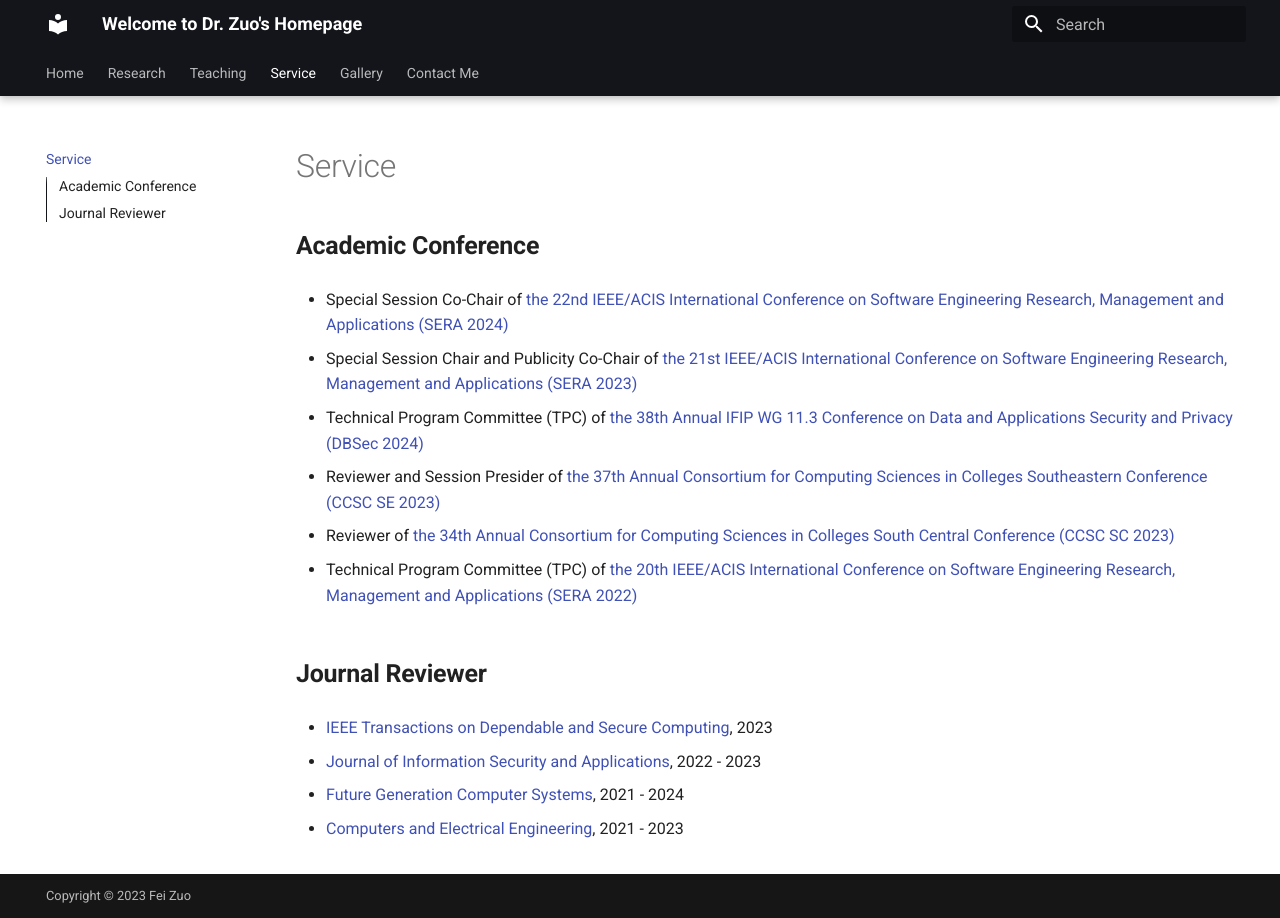
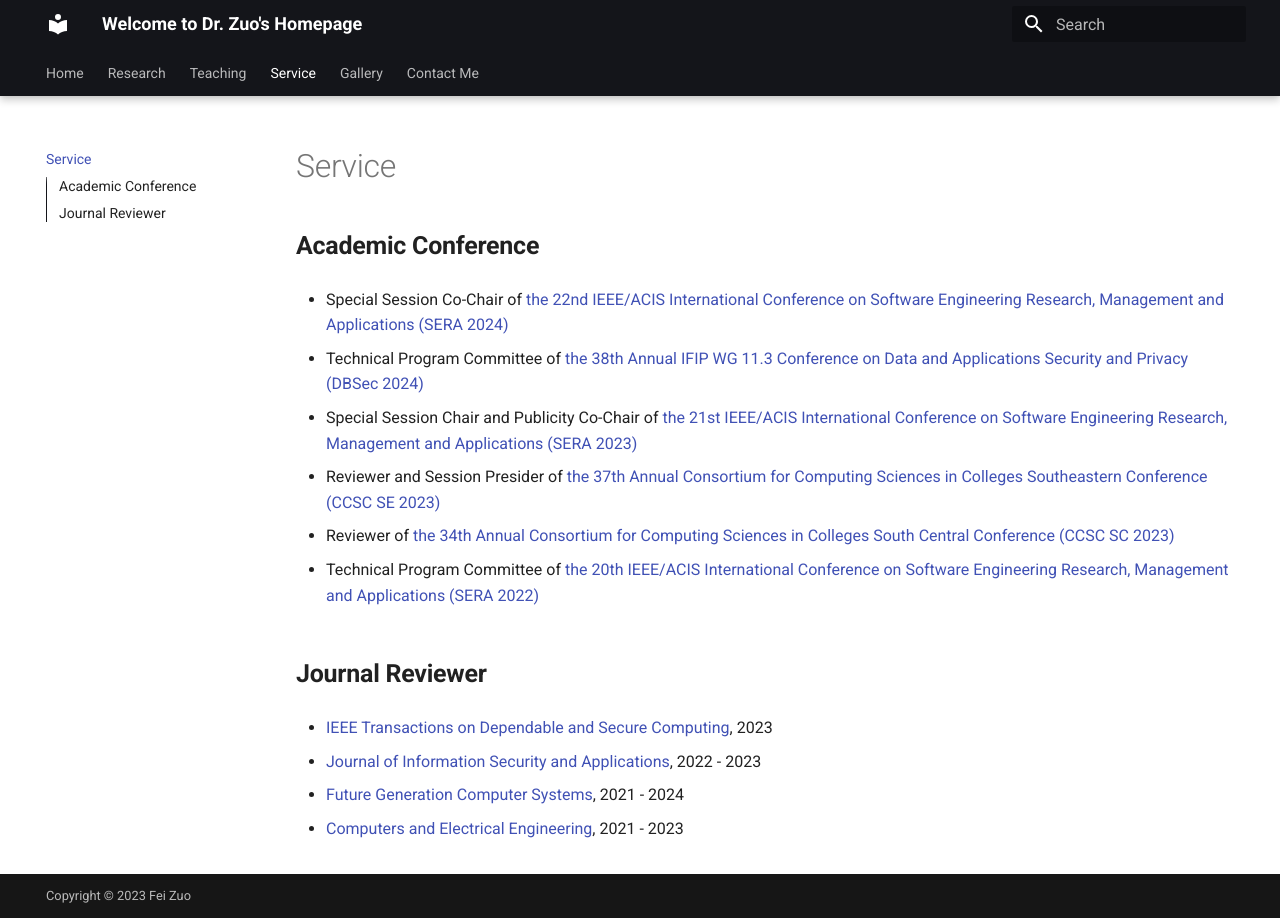
Before and after one commit to fzuo/homepage, an MkDocs documentation site: the page built from docs/service.md, in a window 1280 px wide. Built offline with MkDocs 1.6.1 and Material for MkDocs 9.7.7, drawn with Linux system fonts in a browser that asks for light colours.

Commit message:
Updating files

```diff
--- a/docs/service.md
+++ b/docs/service.md
@@ -4,15 +4,15 @@
 
 - Special Session Co-Chair of <a href="http://acisinternational.org/conferences/sera-2024/">the 22nd IEEE/ACIS International Conference on Software Engineering Research, Management and Applications (SERA 2024)</a>
 
+- Technical Program Committee of <a href="https://www.dbsec2024.unimol.it/">the 38th Annual IFIP WG 11.3 Conference on Data and Applications Security and Privacy (DBSec 2024)</a>
+
 - Special Session Chair and Publicity Co-Chair of <a href="http://acisinternational.org/conferences/sera-2023/">the 21st IEEE/ACIS International Conference on Software Engineering Research, Management and Applications (SERA 2023)</a>
-
-- Technical Program Committee (TPC) of <a href="https://www.dbsec2024.unimol.it/">the 38th Annual IFIP WG 11.3 Conference on Data and Applications Security and Privacy (DBSec 2024)</a>
 
 - Reviewer and Session Presider of <a href="http://www.ccscse.org/conference.php?year=37th">the 37th Annual Consortium for Computing Sciences in Colleges Southeastern Conference (CCSC SE 2023)</a>
 
 - Reviewer of <a href="https://www.ccsc.org/southcentral/">the 34th Annual Consortium for Computing Sciences in Colleges South Central Conference (CCSC SC 2023)</a>
 
-- Technical Program Committee (TPC) of <a href="http://acisinternational.org/conferences/sera-2022/">the 20th IEEE/ACIS International Conference on Software Engineering Research, Management and Applications (SERA 2022)</a>
+- Technical Program Committee of <a href="http://acisinternational.org/conferences/sera-2022/">the 20th IEEE/ACIS International Conference on Software Engineering Research, Management and Applications (SERA 2022)</a>
 
 ##  <b> Journal Reviewer </b>
 
```
